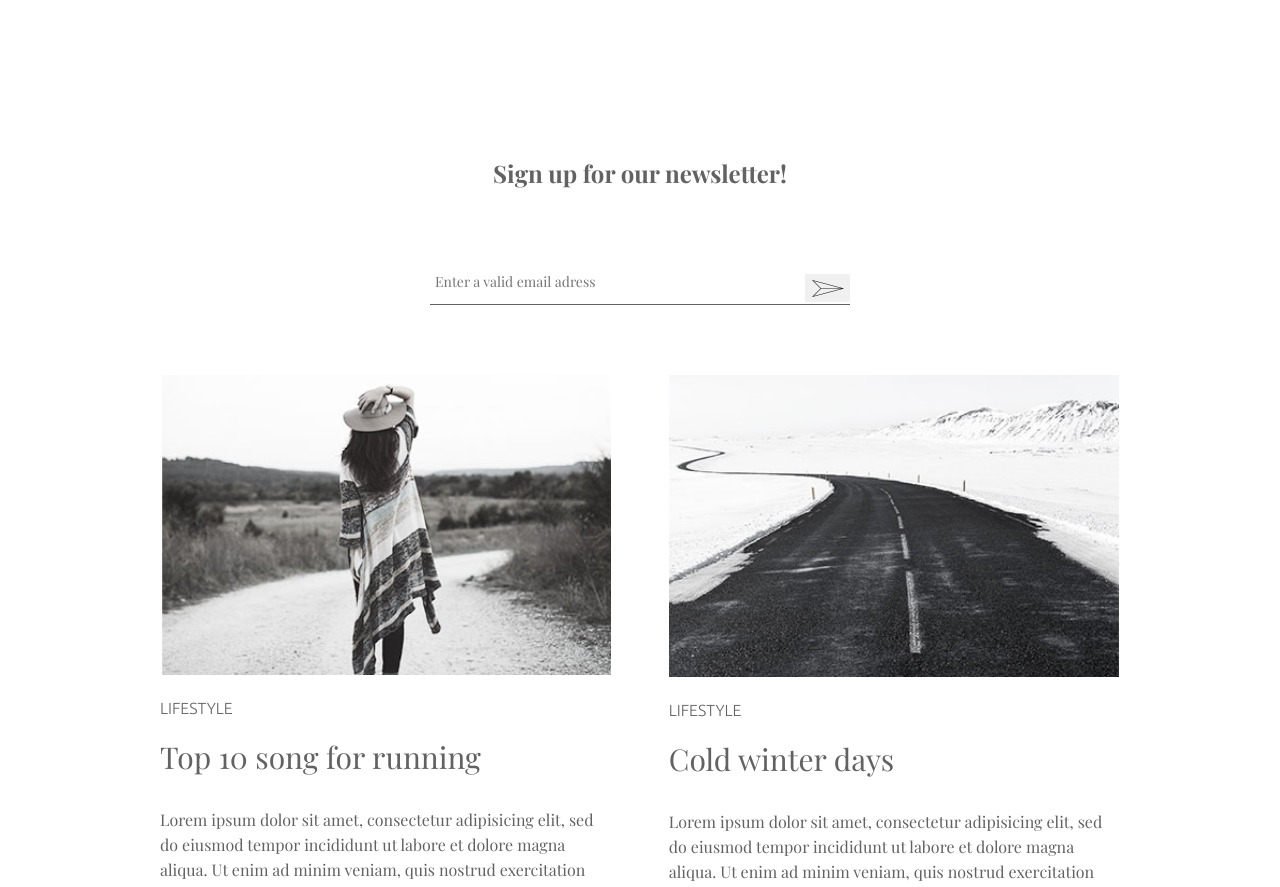
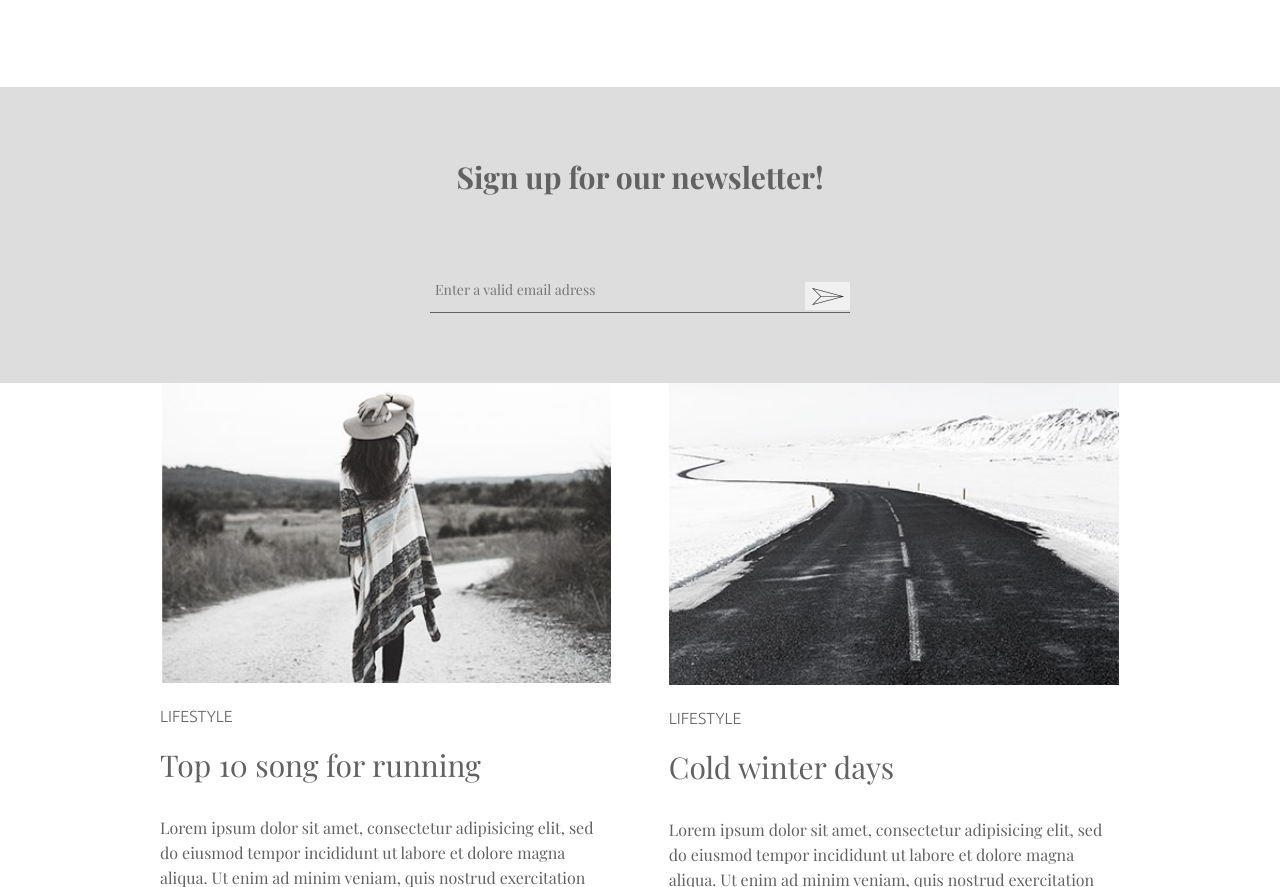
Before and after one commit to Sadafnsr/minimo_final, a plain HTML site: page index.html in a window 1280 px wide. Shown: the part 2353-3240 px from the top of the page. Drawn offline with nearby package versions, Linux system fonts and the light colour scheme; a web font is replaced by a local one.

Commit message:
Update style.css

```diff
--- a/style.css
+++ b/style.css
@@ -132,6 +132,7 @@ header{
 /*blog end */
 .news{
 	padding: 70px 0;
+	background-color: #dddddd;
 
 }
 .signup{
@@ -141,6 +142,7 @@ header{
 	color: #33333;
 	margin-bottom: 70px;
 	margin-top: 0;
+	font-size: 30px
 }
 .s_form{
 	width: 420px;
```
